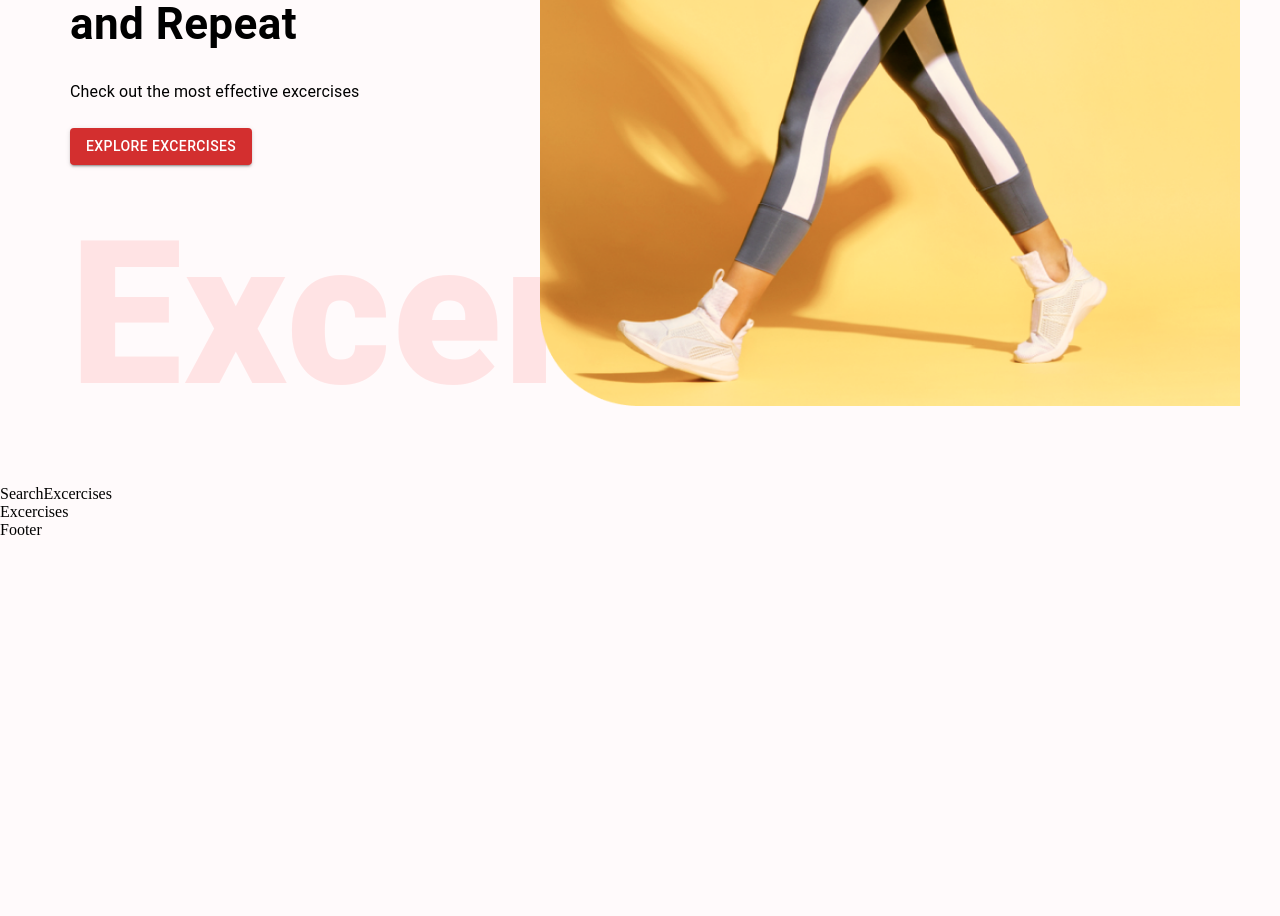
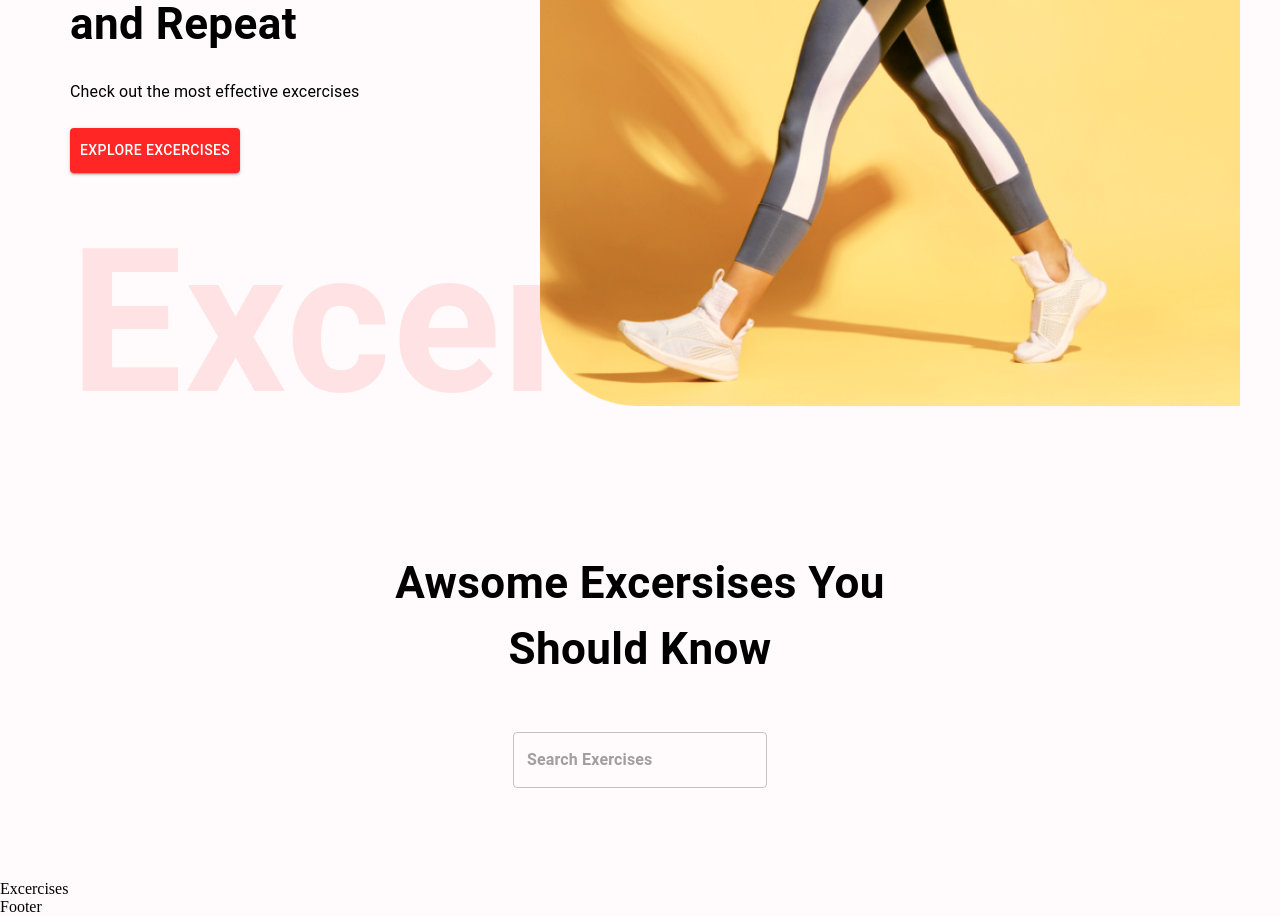
Before and after one commit to morganwestcoding/fitness-app, a React (Create React App) app: page / in a window 1280 px wide. Shown: the part 460-1376 px from the top of the page. Before the commit the page ends 999 px from the top, so only its background shows below. Built offline with nearby package versions, Linux system fonts and the light colour scheme.

Commit message:
search bar

```diff
--- a/src/components/HeroBanner.js
+++ b/src/components/HeroBanner.js
@@ -31,9 +31,11 @@
         <Button
         variant="contained"
         color="error"
-        href="excersises">Explore Excercises</Button>
+        href="excersises"
+        sx={{ backgroundColor: '#ff2625',
+        padding: '10px'}}>Explore Excercises</Button>
         <Typography
-        fontWeight={800}
+        fontWeight={600}
         color="#ff2625"
         sx={{
             opacity: 0.1,
--- a/src/components/SearchExercises.js
+++ b/src/components/SearchExercises.js
@@ -1,10 +1,31 @@
-import React from 'react'
+import React, { useEffect, useState} from 'react'
+import {Box, Button, Stack, TextField, Typography } from '@mui/material';
 
 const SearchExercises = () => {
   return (
-    <div>
-      SearchExcercises
-    </div>
+    <Stack alignItems ="center" mt="37px"
+    justifyContent="center" p="20px">
+      <Typography fontWeight={700} sx={{
+        fontSize: { lg: '44px', xs: '30px'}}}
+        mb="50px" textAlign='center'>
+        Awsome Excersises You <br/>
+        Should Know
+      </Typography>
+      <Box position="relative" mb="72px">
+        <TextField
+        sx={{
+          input: { fontWeight: '700',
+        border: 'none', borderRadius: '4px'}
+      }}
+        height="76px"
+        value=""
+        onChange={(e) => {}}
+        placeholder="Search Exercises"
+        type="text"
+        />
+      </Box>
+
+    </Stack>
   )
 }
 
```
